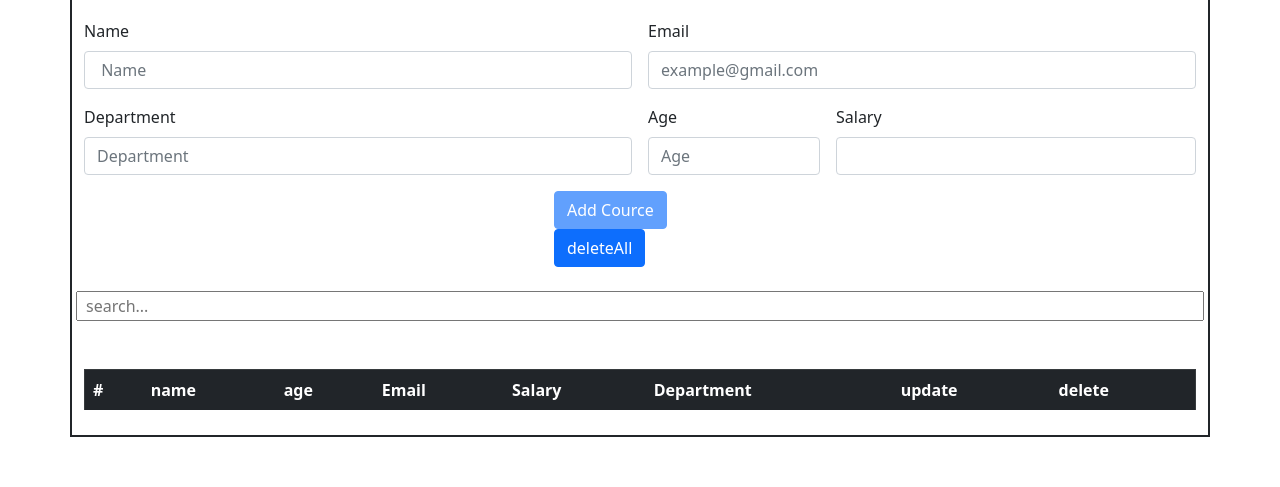
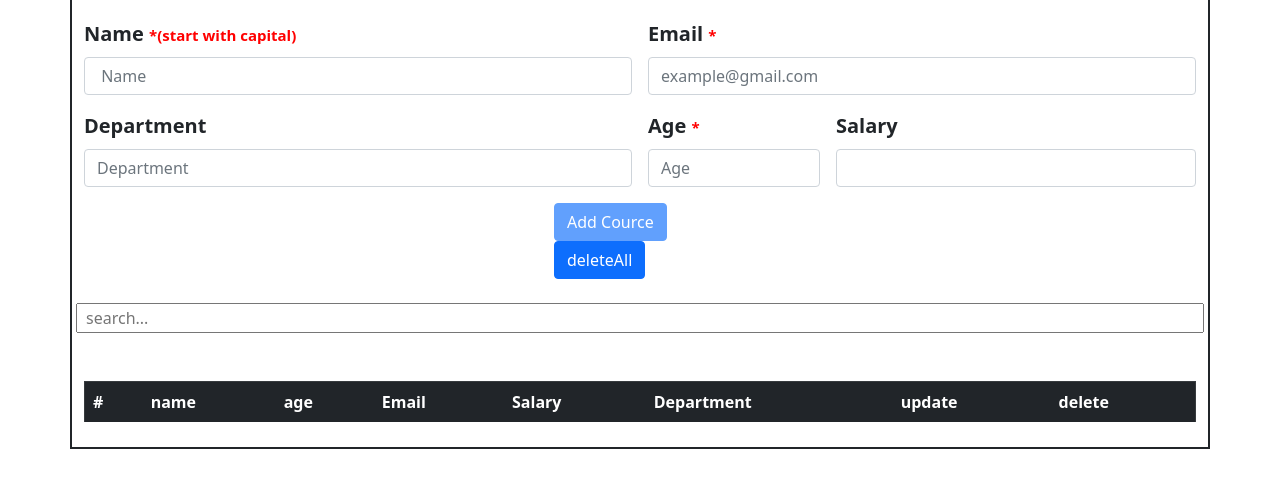
Before and after one commit to Mohamad-jaber/employee-system, a plain HTML site: page index.html in a window 1280 px wide. Shown: the part 103-590 px from the top of the page. Drawn offline with nearby package versions, Linux system fonts and the light colour scheme; some packages are replaced by stand-ins of ours; a script that the page names is missing.

Commit message:
edit update click and add required fields

```diff
--- a/index.html
+++ b/index.html
@@ -21,28 +21,28 @@
         <h1>Employee System</h1>
         <div class="row g-3 my-2">
             <div class="col-md-6">
-                <label for="inputFirstName" class="form-label">Name</label>
+                <label for="inputFirstName" class="form-label fw-bold fs-5">Name <span class="required">*(start with capital)</span></label>
                 <input type="text" class="form-control inputs" id="Name" placeholder=" Name">
             </div>
 
 
             <div class="col-md-6">
-                <label for="inputEmail" class="form-label">Email</label>
+                <label for="inputEmail" class="form-label fw-bold fs-5">Email <span class="required">*</span></label>
                 <input type="text" class="form-control inputs" id="inputEmail" placeholder="example@gmail.com">
             </div>
 
             <div class="col-md-6">
-                <label for="inputDepartment" class="form-label">Department</label>
+                <label for="inputDepartment" class="form-label fw-bold fs-5">Department</label>
                 <input type="text" class="form-control inputs" id="inputDepartment" placeholder="Department">
             </div>
 
             <div class="col-md-2">
-                <label for="inputAge" class="form-label">Age</label>
+                <label for="inputAge" class="form-label fw-bold fs-5">Age <span class="required">*</span></label>
                 <input type="number" class="form-control inputs" id="inputAge" placeholder="Age">
             </div>
 
             <div class="col-md-4">
-                <label for="inputSalary" class="form-label">Salary</label>
+                <label for="inputSalary" class="form-label fw-bold fs-5">Salary</label>
                 <input type="number" class="form-control inputs" id="inputSalary">
             </div>
 
--- a/main.js
+++ b/main.js
@@ -160,6 +160,11 @@ function getEmpData(i) {
     employeeAgeInput.value = update.age;
     addBtn.innerHTML = "update ";
     currentIndex = i;
+    nameCheack = true;
+    emailCheack = true;
+    ageCheack = true;
+    disabledOrNot();
+
 }
 
 function update() {
--- a/style.css
+++ b/style.css
@@ -0,0 +1,4 @@
+.required{
+    color: red;
+    font-size: 15px;
+}
```
